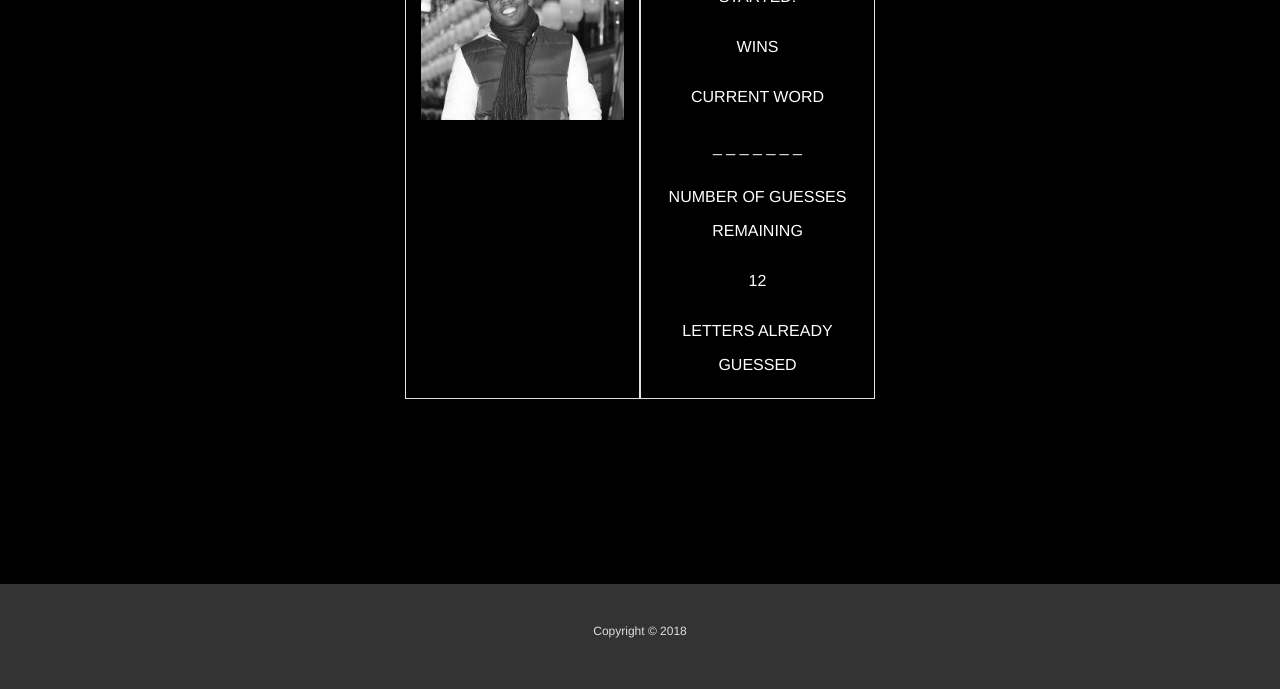
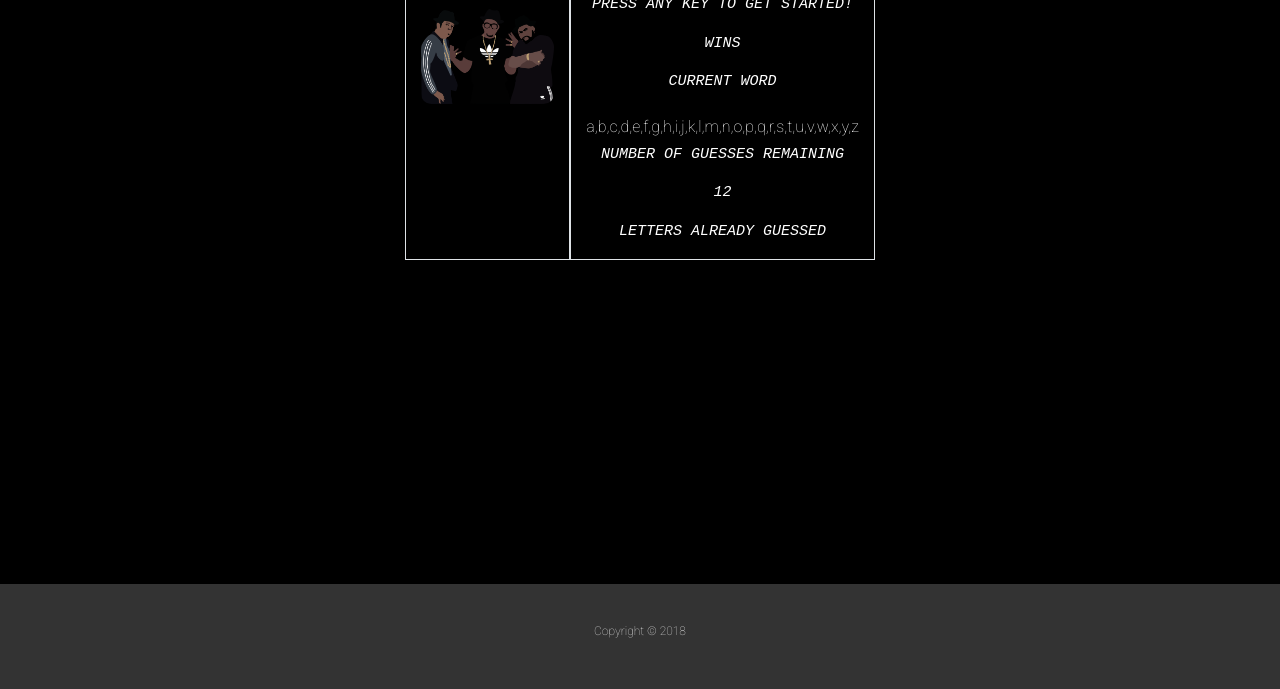
Before and after one commit to jealob/Hangman-Game, a plain HTML site: page index.html in a window 1280 px wide. Shown: the part 217-906 px from the top of the page. Drawn offline with nearby package versions, Linux system fonts and the light colour scheme.

Commit message:
update game main logic

```diff
--- a/assets/css/style.css
+++ b/assets/css/style.css
@@ -1,6 +1,6 @@
 /* CSS */
 body {
-  font-family: Roboto Arial, "Helvetica Neue", Helvetica, sans-serif;
+  font-family: Roboto, Arial, "Helvetica Neue", Helvetica, sans-serif;
   line-height: 34px;
   color:#fff;
   background: black;
@@ -34,6 +34,14 @@ footer,
 
 /* end sticky footer styling */
 
+p {
+  font-family:'Courier New', Courier, monospace;
+  font-style: italic;
+  font-weight: 7s00;
+  font-size: 15px;
+  line-height: 1.5;
+}
+
 #logo {
   /* float: left; */
   width: 250px;
@@ -46,17 +54,19 @@ footer,
   text-align: center;
 }
 
-section, .main-row, #main-container{
+ .main-row, #main-container{
   width: 500px;
   max-width: 100%;
   margin: 0 auto;
   text-align: center;
+  border-radius: 5px;
 }
 
  img {
   width: 100%;
   height: auto;
   margin: 15px auto;
+  border-radius: 10px;
 }
 
 /* Footer */
--- a/assets/javascript/game.js
+++ b/assets/javascript/game.js
@@ -1 +1,106 @@
 // JS for the Hangman game.
+
+alphabet = 'abcdefghijklmnopqrstuvwxyz'.split('');
+console.log(alphabet);
+var tarDiv = document.getElementById("current-word");
+// var word = document.createElement("div");
+// word.textContent = alphabet;
+// tarDiv.appendChild(word);
+tarDiv.innerHTML = alphabet;
+
+// Call back for when the page is ready...
+$(document).ready(function() {
+    var wins  = 0;
+    var guessLetter = "";
+    var guessWord = [];
+    var guessRemain = 12;
+    var currentWord;
+    var wordList = ["memo", "paper", "printer", "shelf", "ink", "pen", "conference"];
+    // var wordList = ["busta rhymes","nicli minaj","rick ross","ludacris","kanye west","the game","nas","wayne","notorious big","jay z","","dmx","warren g","eminem","missy elliot","ll cool j","fifty cent","tupac", "snoppy dog","dr dre"];
+    startGame(wordList);
+    function startGame(wordList) {
+        currentWord  = wordList[Math.floor(Math.random() * wordList.length)];
+        console.log(currentWord);
+    }
+
+//Call back for when document is fully render to the browser
+$(document).ready(function(){
+    // Declare global variables
+    var currentWord;
+    var currentWordDisplay;
+    var allGuesses;
+    var presentGuess;
+    var positionInWord;
+    var positionInGuesses;
+    var positionInDisplay;
+    var wordList = ["memo", "paper", "printer", "shelf", "ink", "pen", "conference"];
+    var guessRemain;
+    // Start the Hangman game
+    // debugger;
+    startGame(wordList);
+    // This function is run whenever the user presses a key.
+    // for (var i = 0; i < guessRemain; i--){
+        // debugger;
+    document.onkeypress = function(event) {
+    checkGuessRemain();    // Check if round is over on a keyup event
+    };
+    // }
+
+    function startGame(bank) {
+        // debugger;
+        currentWordDisplay =  "";
+        allGuesses = "";
+        currentWord  = (bank[Math.floor(Math.random() * bank.length)]).toUpperCase();
+        guessRemain = currentWord.length;
+        return guessRemain;
+    }
+
+    function letterCheck() {
+        if (positionInWord === -1) { //letter not in word
+            console.log("Not Found");
+            // console.log("all geusses: " + allGuesses);
+            positionInGuesses = allGuesses.search(presentGuess);//Check if already guessed and return position in allGuesses
+            if (positionInGuesses === -1) {
+                guessRemain --; // reduce guesses remaining by one
+                allGuesses += presentGuess + ' '; // Add to allGuesses already made. Does not require an array or for loop
+                console.log("add to guesses");
+                console.log("all geusses: " + allGuesses);
+            }
+            else {
+                console.log("don't add to guesses");
+                console.log("all geusses: " + allGuesses);
+                // guessRemain--; Do not need to reduce guesses here as it might affect future accidental key press of correct key guesses.
+                }
+            }
+        else { // letter in word
+            console.log("Found");
+            positionInDisplay = currentWordDisplay.search(presentGuess);
+            if (positionInDisplay === -1) {
+                currentWordDisplay += presentGuess + ' '; // For loop to go through array
+                console.log("current word display: " + currentWordDisplay);
+                // break;
+            }
+            else {
+                console.log("current word display: " + currentWordDisplay);
+            }
+
+        }
+    }
+    function checkGuessRemain() { // Check if round is over
+        while (guessRemain >= 1) {
+            presentGuess = event.key.toUpperCase(); // Returns pressed key.
+            console.log(presentGuess);
+            positionInWord = currentWord.search(presentGuess); //Check if in current word and return position in currentWord
+            letterCheck();
+            console.log(guessRemain);
+        }
+        // else {
+            // console.log("Game Over");
+            startGame(wordList);
+        // }
+    }
+
+});
+
+
+});
--- a/index.html
+++ b/index.html
@@ -4,7 +4,7 @@
     <meta charset="UTF-8">
     <meta name="viewport" content="width=device-width, initial-scale=1.0">
     <meta http-equiv="X-UA-Compatible" content="ie=edge">
-    <title>About | Alex Obaseki</title>
+    <title>Game | Hangman</title>
     <link href="https://fonts.googleapis.com/css?family=Roboto:100,100i" rel="stylesheet">
     <link rel="stylesheet" href="https://maxcdn.bootstrapcdn.com/bootstrap/4.0.0/css/bootstrap.min.css" integrity="sha384-Gn5384xqQ1aoWXA+058RXPxPg6fy4IWvTNh0E263XmFcJlSAwiGgFAW/dAiS6JXm" crossorigin="anonymous">
     <link rel="stylesheet" type="text/css" href="assets/css/style.css">
@@ -39,10 +39,10 @@
         and ".container" class  -->
         <div class="container" id = "main-container">
             <section>
-                <h1>HANGMAN</h1>
+                <h1>HANGMAN: Rap World Style</h1>
                 <div class="row main-row">
                     <div class="col border text-center">
-                        <img  src = "assets/images/author4.jpg" class="auth-image" alt = "my picture">
+                        <img  src = "assets/images/hangman-rap.png" alt = "work-picture">
                     </div>
                     <div class="col border text-center game-panel">
                         <p>PRESS ANY KEY TO GET STARTED!</p>
```
Also changed, not shown: assets/images/hangman-rap.png (added).
